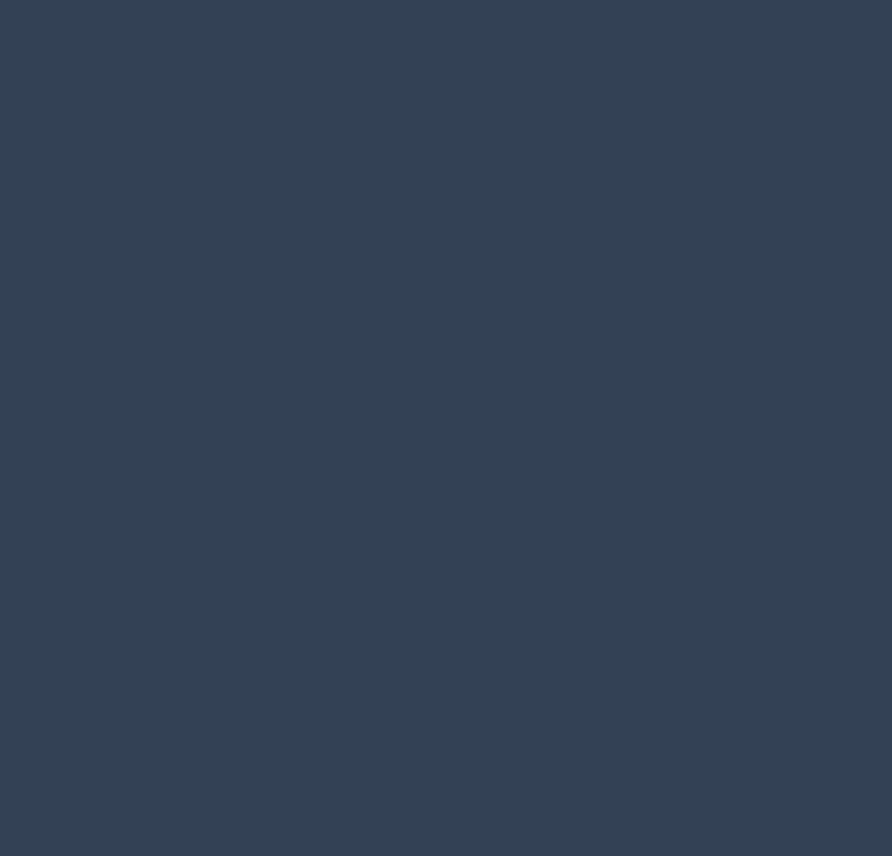
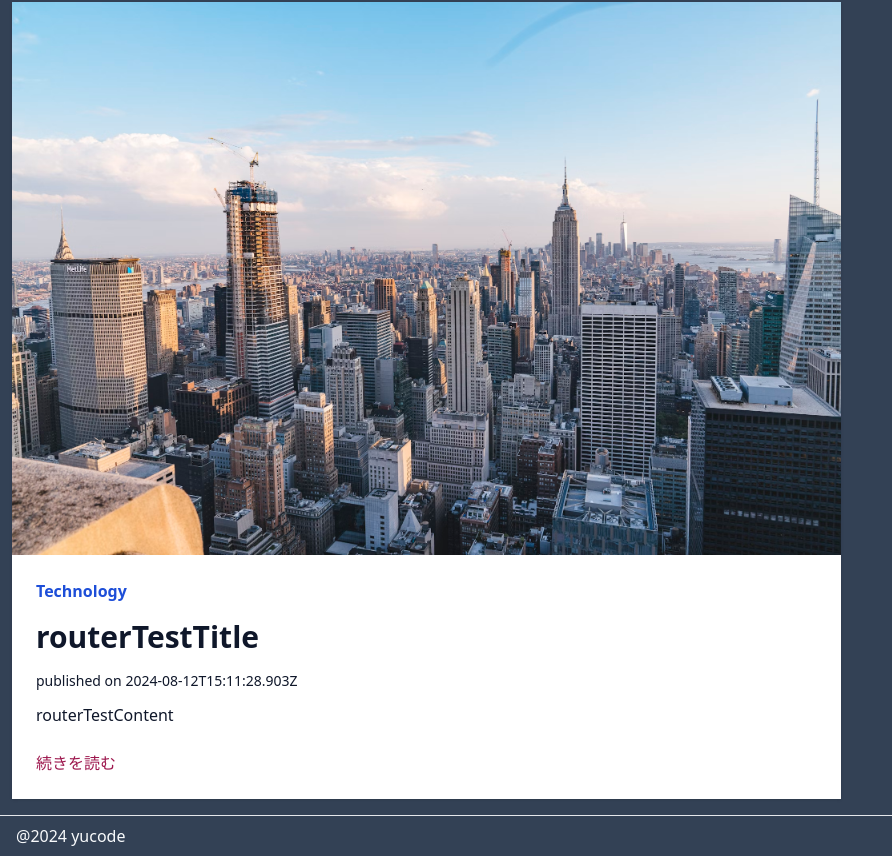
Before and after one commit to suzuyu0115/nextjs14-blog, a Next.js app: page / in a window 1280 px wide. Shown: the part 3364-4220 px from the top of the page, without its empty margins (0-892 px from the left). Before the commit the page ends 2594 px from the top, so only its background shows below. Built offline with nearby package versions, Linux system fonts and the light colour scheme; data requests are answered from the project's data file.

Commit message:
35. APIを叩いて新規ブログ投稿してみよう

```diff
--- a/src/app/articles/new/page.tsx
+++ b/src/app/articles/new/page.tsx
@@ -1,22 +1,54 @@
-import React from 'react'
+'use client';
+
+import React, { useState } from 'react';
+import { createArticle } from '../../../blogAPI';
+import { useRouter } from 'next/navigation';
 
 const CreateBlogPage = () => {
+  const router = useRouter();
+  const [id, setId] = useState<string>("");
+  const [title, setTitle] = useState<string>("");
+  const [content, setContent] = useState<string>("");
+
+  const handleSubmit = async (e: React.FormEvent<HTMLFormElement>) => {
+    e.preventDefault();
+
+    await createArticle(id, title, content);
+
+    router.push("/");
+    router.refresh();
+  }
+
   return (
     <div className='min-h-screen py-8 px-4 md:px-12'>
       <h2 className='text-2xl font-bold mb-4'>ブログ新規作成</h2>
 
-      <form className='bg-slate-200 p-6 rounded shadow-lg'>
+      <form
+        className='bg-slate-200 p-6 rounded shadow-lg'
+        onSubmit={handleSubmit}
+      >
         <div className='mb-4'>
           <label className='text-gray-700 text-sm font-bold mb-2'>URL</label>
-          <input type="text" className='shadow border rounded w-full py-2 px-3 text-gray-700 leading-tight focus:outline-none' />
+          <input
+            type="text"
+            className='shadow border rounded w-full py-2 px-3 text-gray-700 leading-tight focus:outline-none'
+            onChange={(e) => setId(e.target.value)}
+          />
         </div>
         <div className='mb-4'>
           <label className='text-gray-700 text-sm font-bold mb-2'>タイトル</label>
-          <input type="text" className='shadow border rounded w-full py-2 px-3 text-gray-700 leading-tight focus:outline-none' />
+          <input
+            type="text"
+            className='shadow border rounded w-full py-2 px-3 text-gray-700 leading-tight focus:outline-none'
+            onChange={(e) => setTitle(e.target.value)}
+          />
         </div>
         <div className='mb-4'>
           <label className='text-gray-700 text-sm font-bold mb-2'>本文</label>
-          <textarea className='shadow border rounded w-full py-2 px-3 text-gray-700 leading-tight focus:outline-none' />
+          <textarea
+            className='shadow border rounded w-full py-2 px-3 text-gray-700 leading-tight focus:outline-none'
+            onChange={(e) => setContent(e.target.value)}
+          />
         </div>
 
         <button
--- a/src/blogAPI.ts
+++ b/src/blogAPI.ts
@@ -30,3 +30,28 @@ export const getDetailArticle = async (id: string): Promise<Article> => {
   const article = await res.json();
   return article;
 };
+
+export const createArticle = async (
+  id: string,
+  title: string,
+  content: string
+): Promise<Article> => {
+  const currentDatetime = new Date().toISOString();
+
+  const res = await fetch(`http://localhost:3001/posts`, {
+    method: "POST",
+    headers: {
+      "Content-Type": "application/json",
+    },
+    body: JSON.stringify({ id, title, content, createdAt: currentDatetime })
+  });
+
+  if (!res.ok) {
+    throw new Error("エラーが発生しました。");
+  }
+
+  await new Promise((resolve) => setTimeout(resolve, 1000));
+
+  const newArticle = await res.json();
+  return newArticle;
+};
--- a/src/data/posts.json
+++ b/src/data/posts.json
@@ -17,6 +17,18 @@
       "title": "かすうどんを食べました",
       "content": "時ドフィhでウィおHdフェイおwhフィ絵wjフィオjh絵をfへうwhふお絵wh堂へwウオdfは絵wウオhふおえwhフィウオ絵wはフォウは絵を右fは絵wウオfへを鵜hフォウあえwhフォウエアhf",
       "createdAt": "2024/8/15"
+    },
+    {
+      "id": "test",
+      "title": "testTitle",
+      "content": "testContent",
+      "createdAt": "2024-08-12T15:08:37.638Z"
+    },
+    {
+      "id": "routerTest",
+      "title": "routerTestTitle",
+      "content": "routerTestContent",
+      "createdAt": "2024-08-12T15:11:28.903Z"
     }
   ]
 }
```
